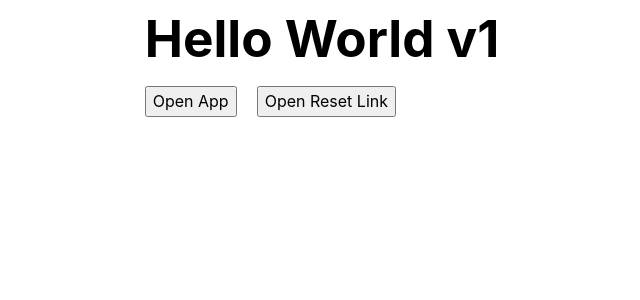
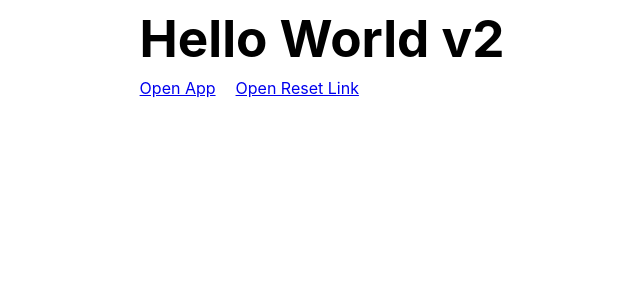
Before and after one commit to devAdrish/brightervpn, a React (Vite) app: page / in a window 1280 px wide. Shown: the top 300 px of the page, without its empty margins (318-958 px from the left). Built offline with nearby package versions, Linux system fonts and the light colour scheme; no server answers.

Commit message:
testing for accessapp 3

```diff
--- a/src/pages/Home.tsx
+++ b/src/pages/Home.tsx
@@ -1,23 +1,16 @@
+const customSchemeAppUrl = "voyagerapp://";
+const customSchemeAppResetUrl = "voyagerapp://reset-password/1de43347-124b-4a8b-bd4b-3af564972d34";
+
 const Home = () => {
-  const handleOpenApp = () => {
-    const appUrl = "voyagerapp:/";
-    window.location.href = appUrl;
-  };
-
-  const handleOpenResetAccount = () => {
-    const appUrl = "voyagerapp://reset-password/1de43347-124b-4a8b-bd4b-3af564972d34";
-    window.location.href = appUrl;
-  };
-
   return (
     <div>
-      <h1 style={{ margin: 10 }}>Hello World v1</h1>
-      <button style={{ margin: 10 }} onClick={handleOpenApp}>
+      <h1 style={{ margin: 10 }}>Hello World v2</h1>
+      <a href={customSchemeAppUrl} target="_blank" style={{ margin: 10 }}>
         Open App
-      </button>
-      <button style={{ margin: 10 }} onClick={handleOpenResetAccount}>
+      </a>
+      <a href={customSchemeAppResetUrl} target="_blank" style={{ margin: 10 }}>
         Open Reset Link
-      </button>
+      </a>
     </div>
   );
 };
```
Also changed, not shown: 1 other file (tests, documents, lock files or other folders).
